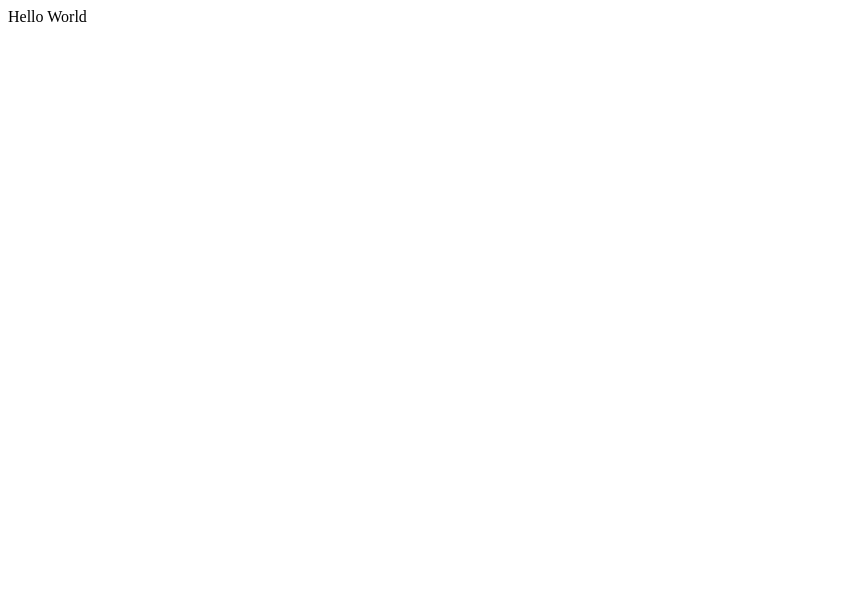
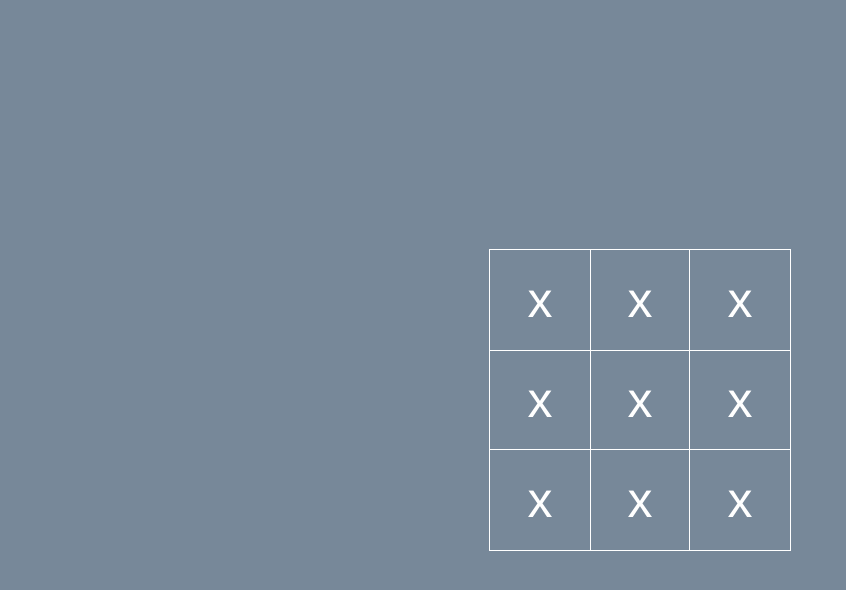
Before and after one commit to matthewglover/tic-tac-toe, a React app: page / in a window 1280 px wide. Shown: the whole page, without its empty margins (0-846 px from the left). Built offline with nearby package versions, Linux system fonts and the light colour scheme; some packages are replaced by stand-ins of ours.

Commit message:
feat(board): add board and square components

```diff
--- a/package.json
+++ b/package.json
@@ -58,6 +58,7 @@
   "dependencies": {
     "react": "^15.4.2",
     "react-dom": "^15.4.2",
-    "react-hot-loader": "next"
+    "react-hot-loader": "next",
+    "rebass": "^0.3.3"
   }
 }
--- /dev/null
+++ b/src/components/app.js
@@ -0,0 +1,10 @@
+// @flow
+import React from 'react';
+import Board from './board';
+
+const App = (): React$Element<*> =>
+  <div>
+    <Board />
+  </div>;
+
+export default App;
--- /dev/null
+++ b/src/components/board.js
@@ -0,0 +1,20 @@
+// @flow
+import React from 'react';
+import Square from './square';
+
+// eslint-disable-next-line no-console
+const onClick = (idx: number) => () => console.log('clicked square:', idx);
+
+
+const generateSquares = (): Array<React$Element<*>> =>
+  Array.from(
+    { length: 9 },
+    (_, i) =>
+      <Square key={i} clickHandler={onClick(i)} />);
+
+const Board = (): React$Element<*> =>
+  <div className="board">
+    {generateSquares()}
+  </div>;
+
+export default Board;
--- /dev/null
+++ b/src/components/square.js
@@ -0,0 +1,14 @@
+// @flow
+
+/* eslint-disable jsx-a11y/no-static-element-interactions */
+import React from 'react';
+
+type SquareProps = {
+  clickHandler?: Function,
+};
+
+
+const Square = ({ clickHandler }: SquareProps): React$Element<*> =>
+  <div className="square" onClick={clickHandler}>x</div>;
+
+export default Square;
--- a/src/index.ejs
+++ b/src/index.ejs
@@ -5,6 +5,8 @@
     <title></title>
   </head>
   <body>
-    <div id="app"></div>
+    <div id="container">
+      <div id="app"></div>
+    </div>
   </body>
 </html>
--- a/src/main.js
+++ b/src/main.js
@@ -1,7 +1,5 @@
-import React from 'react';
+import './page_styles.css';
+import App from './components/app';
 import render from './render';
 
-const App = () =>
-  <div>Hello World</div>;
-
 render(App);
--- /dev/null
+++ b/src/page_styles.css
@@ -0,0 +1,52 @@
+body {
+  margin: 0;
+  padding: 0;
+  background-color: LightSlateGray;
+  font-family: Helvetica, Arial, sans-serif;
+  color: white;
+  font-size: 50px;
+}
+
+#container {
+  width: 100vw;
+  height: 100vh;
+  display: flex;
+  justify-content: center;
+  align-items: center;
+}
+
+#app {
+  width: 300px;
+  height: 300px;
+  border: 1px solid white;
+}
+
+.board {
+  width: 100%;
+  height: 100%;
+  display: flex;
+  flex-wrap: wrap;
+  justify-content: flex-start;
+  align-items: flex-start;
+}
+
+.square {
+  width: 100px;
+  height: 100px;
+  display: flex;
+  justify-content: center;
+  align-items: center;
+  border-color: white;
+  box-sizing: border-box;
+  cursor: pointer;
+}
+
+.square:nth-of-type(2),  .square:nth-of-type(5), .square:nth-of-type(8) {
+  border-left: 1px solid;
+  border-right: 1px solid;
+}
+
+.square:nth-of-type(4),  .square:nth-of-type(5), .square:nth-of-type(6) {
+  border-top: 1px solid;
+  border-bottom: 1px solid;
+}
--- a/src/render.js
+++ b/src/render.js
@@ -1,9 +1,10 @@
+// @flow
 import React from 'react';
 import ReactDOM from 'react-dom';
 import { AppContainer } from 'react-hot-loader';
 
 
-const render = (Component) => {
+const render = (Component: ReactClass<*>): void => {
   ReactDOM.render(
     <AppContainer>
       <Component />
```
Also changed, not shown: .eslintrc.json, 1 other file.
